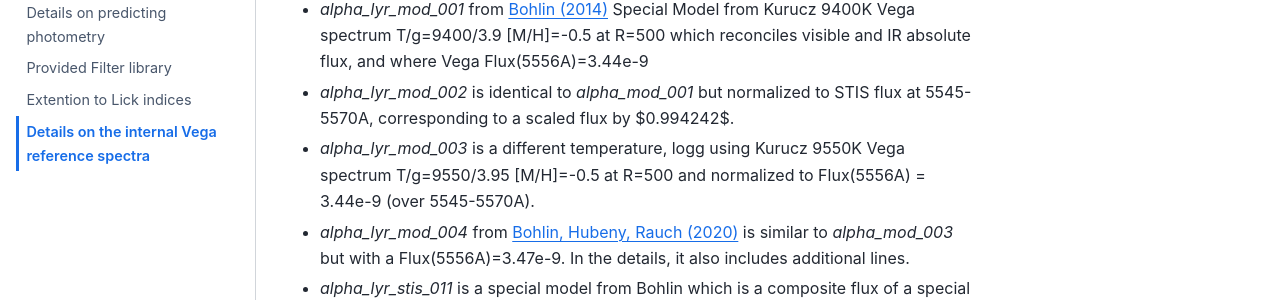
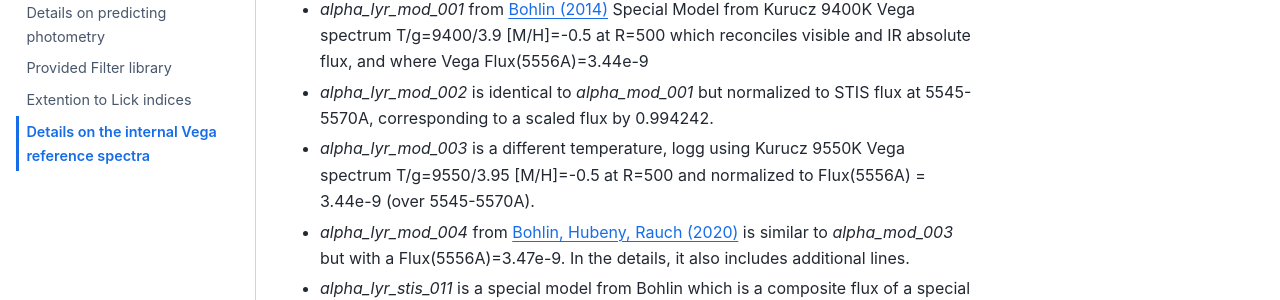
Before and after one commit to mfouesneau/pyphot, a Sphinx documentation site: the page built from doc/vega.rst, in a window 1280 px wide and 900 px high, scrolled down 1963 px. Shown: the part 178-478 px from the top of the window. Built offline with Sphinx 7.4.7 and the Sphinx Book theme 1.1.4, drawn with Linux system fonts in a browser that asks for light colours; pages that are not in the unit, such as notebooks, are missing from menus.

Commit message:
typo correction

```diff
--- a/doc/vega.rst
+++ b/doc/vega.rst
@@ -73,7 +73,7 @@ of Vega of which we summarize the most relevant ones below:
 * `alpha_lyr_005` from Colina, Bohlin & Castelli (1996), Instrument Science Report (`OSG-CAL-96-01 <https://www.stsci.edu/instruments/observatory/PDF/scs8.rev.pdf>`_). It corresponds to the combination of ultraviolet covered by average IUE spectrum; Optical up to 1.05 microns covered by Hayes (1985) average spectrum (IAU Symp 111, p 225); near-infrared covered by ATLAS12 based model computed by Dr. Castelli, rebinned to 25A, and normalized to Hayes (1985) Johnson V flux. V filter as in Buser & Kurucz 1979, AA 70, 555. (All wavelengths are vacuum.)
 * `alpha_lyr_stis_003` (legacy) from `Bohlin (2007) <https://ui.adsabs.harvard.edu/abs/2007ASPC..364..315B>`_ a special model from Kurucz 9400K Vega spectrum T/g=9400/3.9 [M/H]=-0.5 fit against STIS data with microturbulence of 0. km/s, and where V = 0.023 mag.
 * `alpha_lyr_mod_001` from `Bohlin (2014) <https://ui.adsabs.harvard.edu/abs/2014AJ....147..127B>`_ Special Model from Kurucz 9400K Vega spectrum T/g=9400/3.9 [M/H]=-0.5 at R=500 which reconciles visible and IR absolute flux, and where Vega Flux(5556A)=3.44e-9
-* `alpha_lyr_mod_002` is identical to `alpha_mod_001` but normalized to STIS flux at 5545-5570A, corresponding to a scaled flux by $0.994242$.
+* `alpha_lyr_mod_002` is identical to `alpha_mod_001` but normalized to STIS flux at 5545-5570A, corresponding to a scaled flux by 0.994242.
 * `alpha_lyr_mod_003` is a different temperature, logg using Kurucz 9550K Vega spectrum T/g=9550/3.95 [M/H]=-0.5 at R=500 and normalized to Flux(5556A) = 3.44e-9 (over 5545-5570A).
 * `alpha_lyr_mod_004` from `Bohlin, Hubeny, Rauch (2020) <https://ui.adsabs.harvard.edu/abs/2020AJ....160...21B>`_ is similar to `alpha_mod_003` but with a Flux(5556A)=3.47e-9. In the details, it also includes additional lines.
 * `alpha_lyr_stis_011` is a special model from Bohlin which is a composite flux of a special Kurucz 9550K model from 900-1152A (Kurucz 2003), IUE data from 1152-1675A, STIS CCD fluxes from 1675-10200A (Bohlin & Gilliland 2004a), and the 9550K model longward of 10200A. It differs significantly in the uv-optical range by accounting for the new TMAP AND TLUSTY WD NLTE models (`Bohlin, Hubeny, Rauch (2020) <https://ui.adsabs.harvard.edu/abs/2020AJ....160...21B>`_) but corresponds to `alpha_mod_004` above 1 micron.
```
